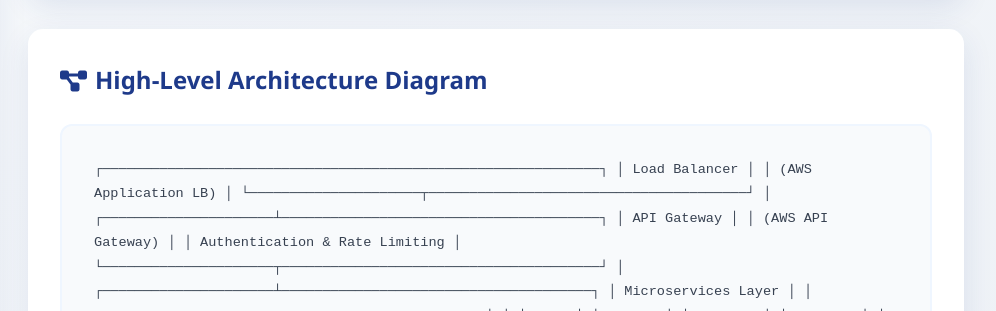
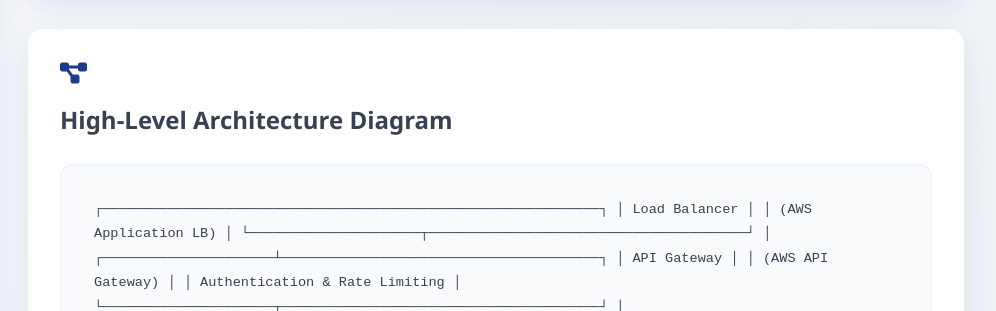
Before and after one commit to Nisba-Investments/Technical-Architecture, a plain HTML site: page index.html in a window 1280 px wide. Both pictures are taken after a click on the link "System Architecture". Shown: the part 352-663 px from the top of the page, 284-1280 px from the left. Drawn offline with Linux system fonts and the light colour scheme.

Commit message:
Update index.html

```diff
--- a/index.html
+++ b/index.html
@@ -2140,10 +2140,8 @@ const advancedTestingStrategy = {
 
                 <div class="section">
                     <h2 class="section-title">
-                        <i class="fas fa-project-diagram"></i> High-Level Architecture Diagram
-                    </h2>
-                    <div class="architecture-diagram">
-┌─────────────────────────────────────────────────────────────┐
+                        <i class="fas fa-project-diagram"></i>  <h2>High-Level Architecture Diagram</h2>
+        <div class="architecture-diagram">┌─────────────────────────────────────────────────────────────┐
 │                        Load Balancer                        │
 │                     (AWS Application LB)                    │
 └─────────────────────┬───────────────────────────────────────┘
@@ -2172,10 +2170,10 @@ const advancedTestingStrategy = {
 │  │PostgreSQL│ │MongoDB  │ │ Redis   │ │Elasticsearch        │
 │  │(Primary) │ │(Content)│ │(Cache)  │ │(Search) │           │
 │  └─────────┘ └─────────┘ └─────────┘ └─────────┘            │
-└─────────────────────────────────────────────────────────────┘
-                    </div>
-                </div>
-
+└─────────────────────────────────────────────────────────────┘</div>
+    </div>
+</body>
+</html>
                 <div class="section">
                     <h2 class="section-title">
                         <i class="fas fa-exchange-alt"></i> Service Communication Patterns
```
